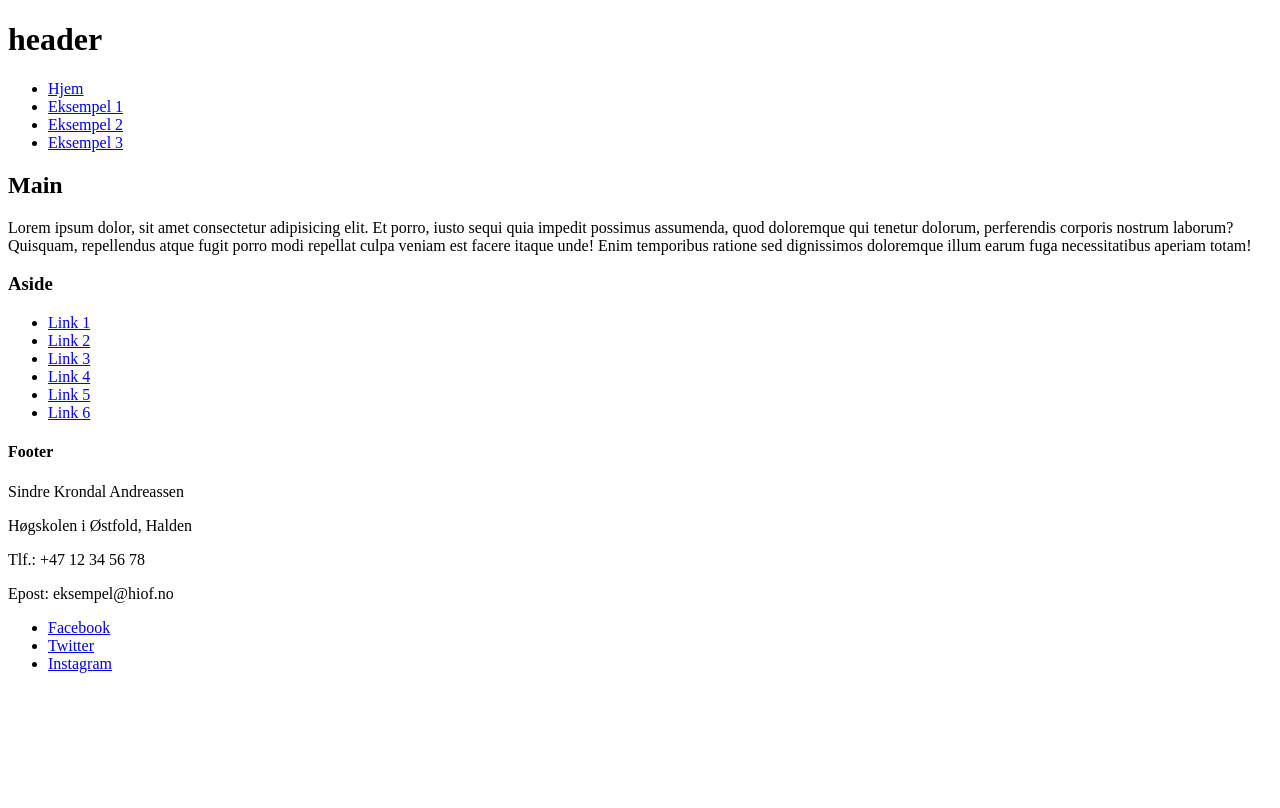
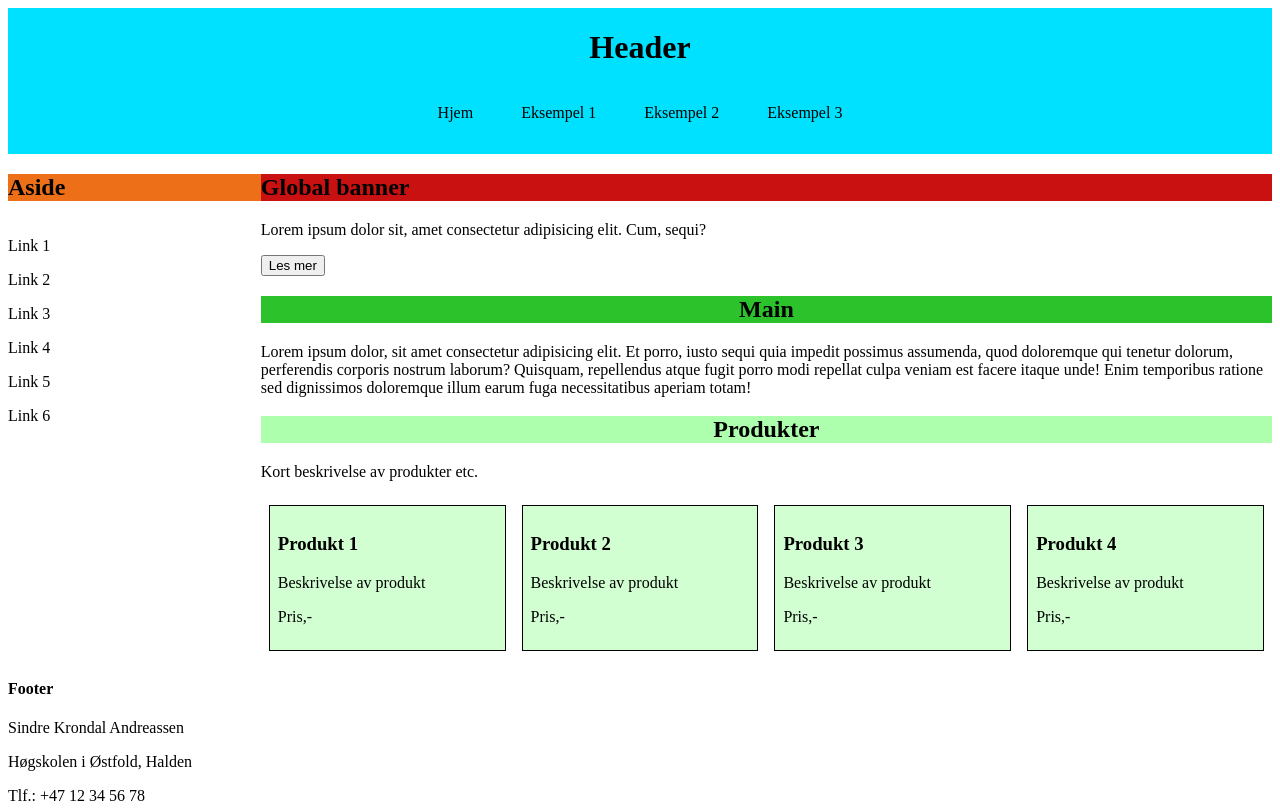
Before and after one commit to Snick92/Kontinuasjonseksamen---Webutvikling-2025, a plain HTML site: page index.html in a window 1280 px wide. Shown: the top 808 px of the page. Drawn offline with Linux system fonts and the light colour scheme.

Commit message:
normalize.css, grunnleggende struktur
Opprettet css-ark for normalize_CSS og laget grunnleggende struktur og CSS for nettstedet (grid og flexbox. Opprettet grunnleggende klasser og ID'er.

```diff
--- a/CSS/style.css
+++ b/CSS/style.css
@@ -0,0 +1,102 @@
+/*PRIMARY GRID*/
+#grid-space-primary{
+    display: grid;
+    grid-template-areas:
+    "header"
+    "main"
+    "footer";
+}
+/*HEADER*/
+.global-header{
+    grid-area: header;
+    background-color: rgb(0, 225, 255);
+}
+header h1{
+    text-align: center;
+}
+/* NAV (header) */
+#header-nav{
+    ul{
+        display: flex;
+        flex-direction: row;
+        justify-content: center;
+        gap: 3rem;
+    }
+
+    ul, li, a{
+        list-style: none;
+        text-decoration: none;
+        color: rgb(0, 0, 0);
+    }
+}
+
+/*MAIN*/
+main{
+    grid-area: main;
+}
+#global-banner h1{
+    background-color: rgb(202, 17, 17);
+}
+main h2{
+    text-align: center;
+    background-color: rgb(43, 194, 43);
+}
+/* flex-space for productcards */
+#flex-space{
+    display: flex;
+    flex-wrap: wrap;
+}
+#products_h2{
+    text-align: center;
+    background-color:rgb(173, 255, 173);
+}
+/* productcards */
+.product-card{
+    flex-grow: 1;
+    background-color:rgb(209, 255, 209);
+    border: rgb(0, 0, 0) 1px solid;
+    padding: 0.5rem;
+    margin: 0.5rem;
+}
+
+/*ASIDE*/
+aside{
+    display: none;
+}
+
+/*FOOTER*/
+footer{
+    grid-area: footer;
+}
+
+@media (min-width: 430px){
+    /*PRIMARY GRID*/
+    #grid-space-primary{
+        display: grid;
+        grid-template-areas:
+        "header header"
+        "aside main"
+        "footer footer";
+        grid-template-columns: 2.5fr 10fr;
+    }
+
+    /* ASIDE */
+    aside{
+        grid-area: aside;
+        display: flex;
+        flex-direction: column;
+    }
+    aside h2{
+        background-color: rgb(237, 112, 24);
+    }
+    #aside-nav, ul{
+        padding: 0;
+    }
+    #aside-nav ul, li, a{
+        list-style: none;
+        text-decoration: none;
+        color: rgb(0, 0, 0);
+        margin-top: 1rem;
+        margin-bottom: 1rem;
+    }
+}
--- a/index.html
+++ b/index.html
@@ -3,13 +3,16 @@
 <head>
     <meta charset="UTF-8">
     <meta name="viewport" content="width=device-width, initial-scale=1.0">
+    <title>Kontinasjonseksamen 2025</title>
 
-    <title>Tittel</title>
+    <link rel="stylesheet" href="../Kontinuasjonseksamen---Webutvikling-2025/CSS/style.css">
+    <link rel="normalize_css" href="../Kontinuasjonseksamen---Webutvikling-2025/CSS/normalize.css">
 </head>
 <body>
-    <header>
-        <h1>header</h1>
-        <nav>
+    <div id="grid-space-primary">
+        <header class="global-header">
+            <h1>Header</h1>
+            <nav id="header-nav">
                 <ul>
                     <li><a href="index.html">Hjem</a></li>
                     <li><a href="#">Eksempel 1</a></li>
@@ -19,12 +22,45 @@
             </nav>
         </header>
         <main>
+            <section id="global-banner">
+                <h1>Global banner</h1>
+                <p>Lorem ipsum dolor sit, amet consectetur adipisicing elit. Cum, sequi?</p>
+                <button>Les mer</button>
+            </section>
+            <section>
                 <h2>Main</h2>
-        <p>Lorem ipsum dolor, sit amet consectetur adipisicing elit. Et porro, iusto sequi quia impedit possimus assumenda, quod doloremque qui tenetur dolorum, perferendis corporis nostrum laborum? Quisquam, repellendus atque fugit porro modi repellat culpa veniam est facere itaque unde! Enim temporibus ratione sed dignissimos doloremque illum earum fuga necessitatibus aperiam totam!</p>
+                <p id="main-information">Lorem ipsum dolor, sit amet consectetur adipisicing elit. Et porro, iusto sequi quia impedit possimus assumenda, quod doloremque qui tenetur dolorum, perferendis corporis nostrum laborum? Quisquam, repellendus atque fugit porro modi repellat culpa veniam est facere itaque unde! Enim temporibus ratione sed dignissimos doloremque illum earum fuga necessitatibus aperiam totam!</p>
+            </section>
+            <section>
+                <h2 id="products_h2">Produkter</h2>
+                <p>Kort beskrivelse av produkter etc.</p>
+            </section>
+            <section id="flex-space">
+                <article class="product-card">
+                    <h3>Produkt 1</h3>
+                    <p>Beskrivelse av produkt</p>
+                    <p>Pris,-</p>
+                </article>
+                <article class="product-card">
+                    <h3>Produkt 2</h3>
+                    <p>Beskrivelse av produkt</p>
+                    <p>Pris,-</p>
+                </article>
+                <article class="product-card">
+                    <h3>Produkt 3</h3>
+                    <p>Beskrivelse av produkt</p>
+                    <p>Pris,-</p>
+                </article>
+                <article class="product-card">
+                    <h3>Produkt 4</h3>
+                    <p>Beskrivelse av produkt</p>
+                    <p>Pris,-</p>
+                </article>
+            </section>
         </main>
         <aside>
-        <h3>Aside</h3>
-        <nav>
+            <h2>Aside</h2>
+            <nav id="aside-nav">
                 <ul>
                     <li><a href="#">Link 1</a></li>
                     <li><a href="#">Link 2</a></li>
@@ -51,5 +87,6 @@
                 </ul>
             </nav>
         </footer>
+    </div>
 </body>
 </html>
```
Also changed, not shown: CSS/normalize.css (added). Lines whose indentation alone changed are shown as unchanged.
